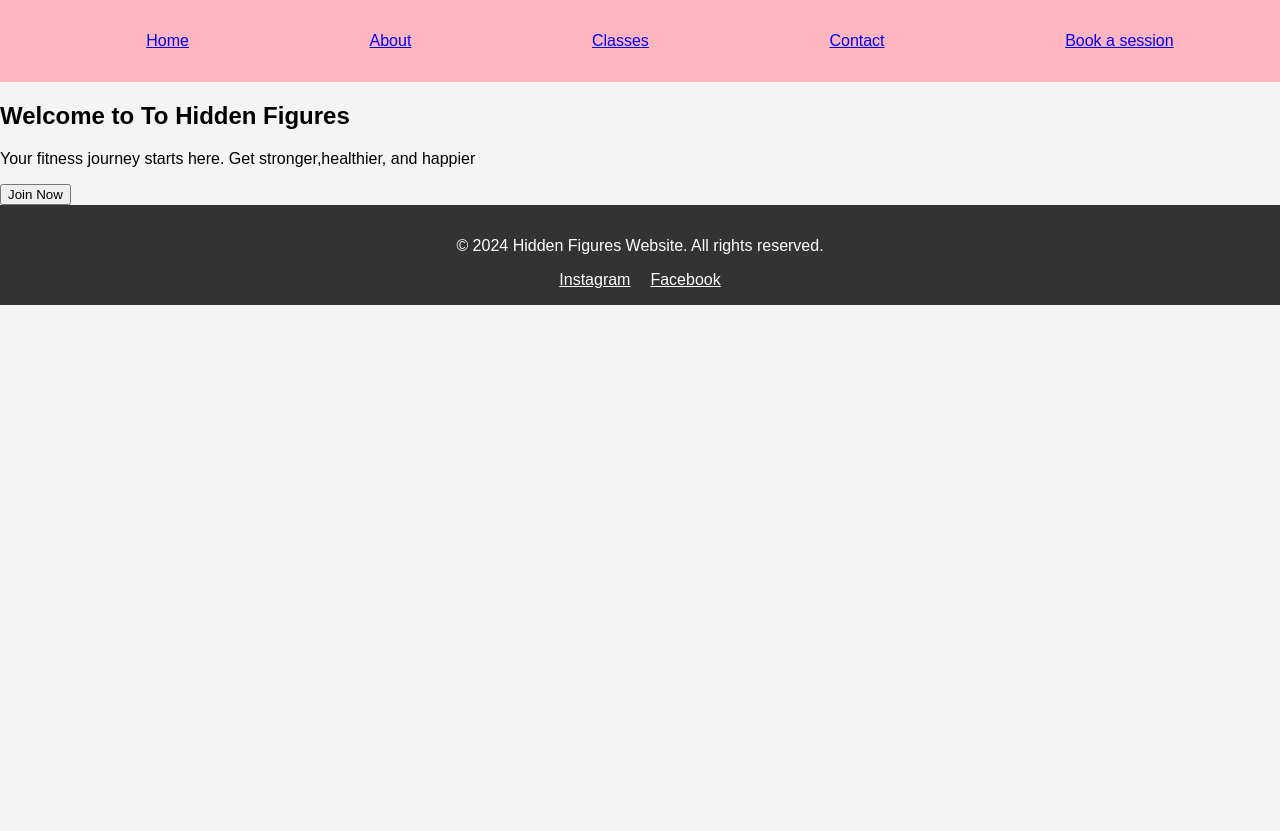
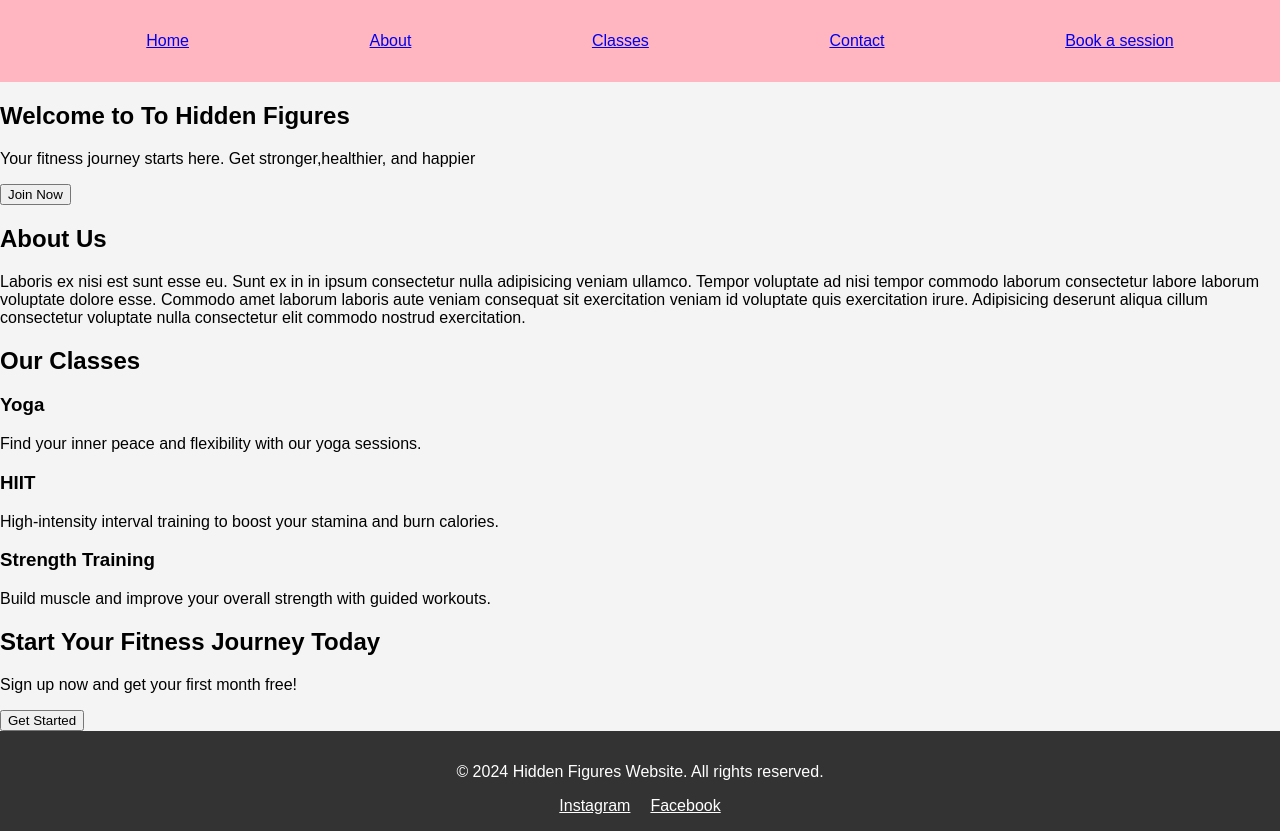
Before and after one commit to krystleM26/hidden-figures-fitness, a React (Create React App) app in the folder hidden-figures-fitness/: page / in a window 1280 px wide. Before the commit the page ends 800 px from the top, so only its background shows below. Built offline with nearby package versions, Linux system fonts and the light colour scheme.

Commit message:
Completed Homepage

```diff
--- a/hidden-figures-fitness/src/pages/Home.js
+++ b/hidden-figures-fitness/src/pages/Home.js
@@ -8,7 +8,51 @@ const Home = () => {
         <p>Your fitness journey starts here. Get stronger,healthier, and happier</p>
         <button className='cta-btn'>Join Now</button>
       </section>
-    </div>
+      {/* Introduction Section */}
+      <section className='introduction'>
+
+        <h2>About Us</h2>
+        <p>
+         Laboris ex nisi est sunt esse eu.
+         Sunt ex in in ipsum consectetur nulla adipisicing veniam ullamco.
+          Tempor voluptate ad nisi tempor commodo laborum
+          consectetur labore laborum voluptate dolore esse.
+           Commodo amet laborum laboris aute veniam consequat sit
+           exercitation veniam id voluptate quis exercitation irure.
+           Adipisicing deserunt aliqua cillum consectetur voluptate
+           nulla consectetur elit commodo nostrud exercitation.
+        </p>
+
+
+      </section>
+
+    {/* Classes Section */}
+    <section className="classes">
+      <h2>Our Classes</h2>
+      <div className="class-cards">
+          <div className="card">
+            <h3>Yoga</h3>
+            <p>Find your inner peace and flexibility with our yoga sessions.</p>
+          </div>
+          <div className="card">
+            <h3>HIIT</h3>
+            <p>High-intensity interval training to boost your stamina and burn calories.</p>
+          </div>
+          <div className="card">
+            <h3>Strength Training</h3>
+            <p>Build muscle and improve your overall strength with guided workouts.</p>
+          </div>
+        </div>
+    </section>
+
+     {/* Call to Action Section */}
+     <section className="cta">
+        <h2>Start Your Fitness Journey Today</h2>
+        <p>Sign up now and get your first month free!</p>
+        <button className="cta-btn">Get Started</button>
+      </section>
+
+   </div>
   )
 };
 
```
